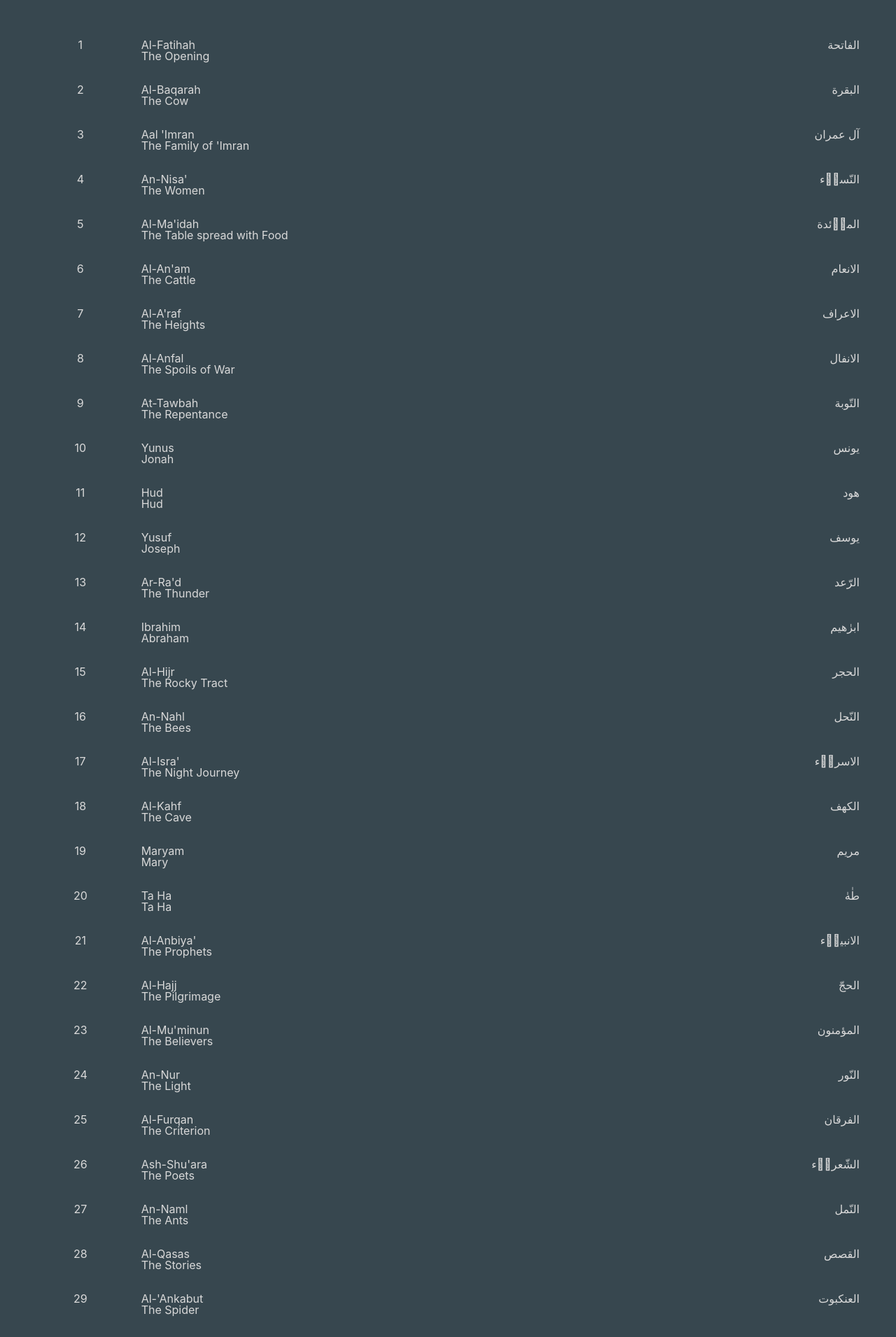
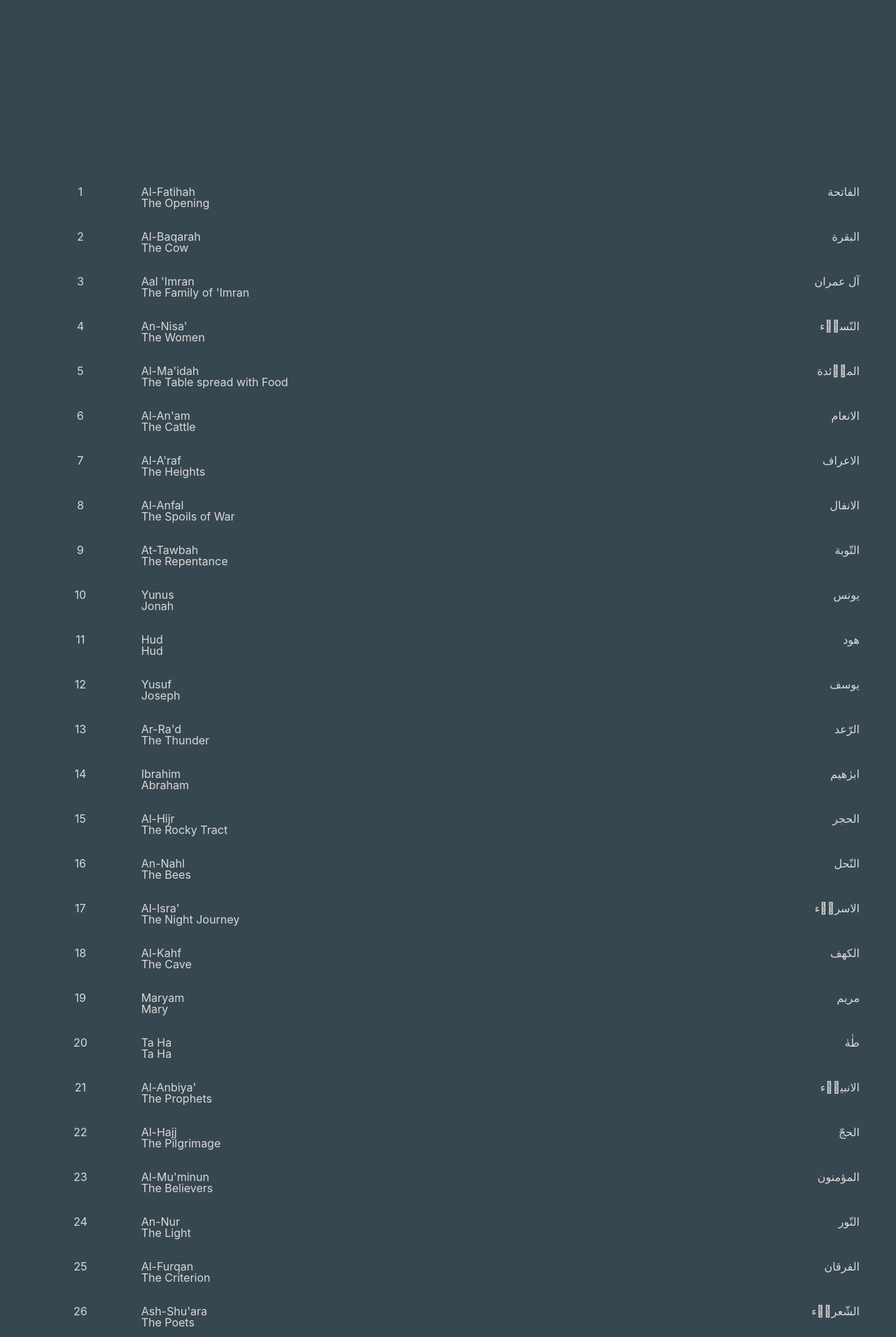
Before and after one commit to alqurankarim/alqurankarim.github.io, a Jekyll site: the page built from index.html, in a window 1280 px wide. Shown: the top 1911 px of the page at 70% size. Built offline with Jekyll 4.4.1, drawn with Linux system fonts in a browser that asks for light colours; nearby versions of some CDN libraries.

Commit message:
Update default.html

```diff
--- a/_layouts/default.html
+++ b/_layouts/default.html
@@ -4,7 +4,9 @@
  {% include meta.html %}
 </head>
 <body>
- {{ content }}
+ <div class="uk-section uk-margin-xlarge-top">
+  {{ content }}
+ </div>
  {% include scripts.html %}
 </body>
 </html>
```
